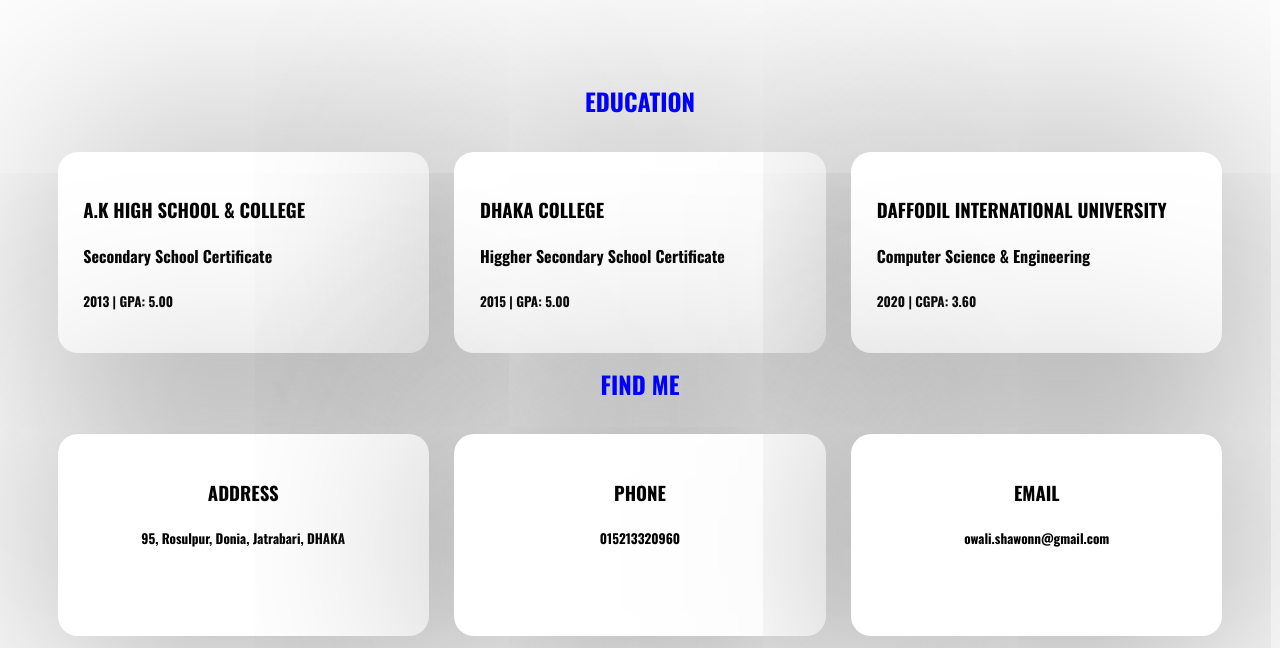
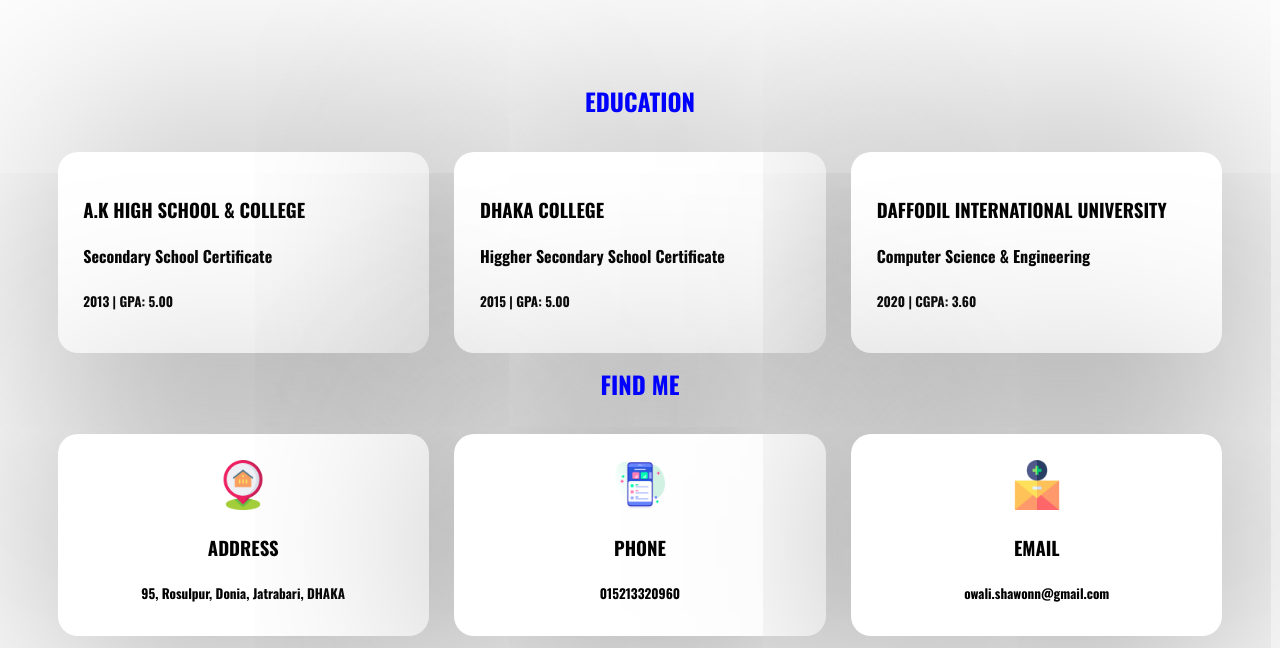
Before and after one commit to OwaliShawon/personal-website-owali, a plain HTML site: page index.html in a window 1280 px wide. Shown: the part 2622-3270 px from the top of the page. Drawn offline with nearby package versions, Linux system fonts and the light colour scheme.

Commit message:
icons added

```diff
--- a/index.html
+++ b/index.html
@@ -87,16 +87,19 @@
        <section class="find-me">
            <h2 class="spcl-color">FIND ME</h2>
            <div class="three-by-one-edu first-edu">
+               <img src="icons/address.png" alt="">
                <h3>ADDRESS</h3>
                <h5>95, Rosulpur, Donia, Jatrabari, DHAKA</h5>
            </div>
 
            <div class="three-by-one-edu">
+               <img src="icons/monbile.png" alt="">
                <h3>PHONE</h3>
                <h5>015213320960</h5>
            </div>
 
            <div class="three-by-one-edu last-edu">
+               <img src="icons/email.png" alt="">
                <h3>EMAIL</h3>
                <h5>owali.shawonn@gmail.com</h5>
 
--- a/style.css
+++ b/style.css
@@ -121,3 +121,7 @@
 .find-me{
     text-align: center;
 }
+.find-me img{
+    height: 50px;
+    width: 50px;
+}
```
Also changed, not shown: icons/address.png (added), icons/email.png (added), icons/monbile.png (added), images/do not use this pic.png (deleted), images/do not use this pic2.png (deleted).
